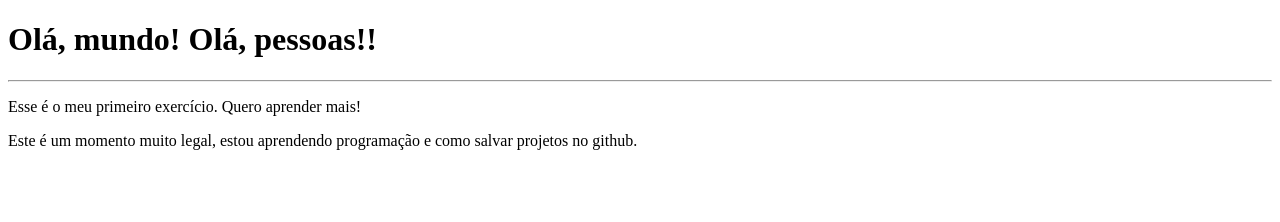
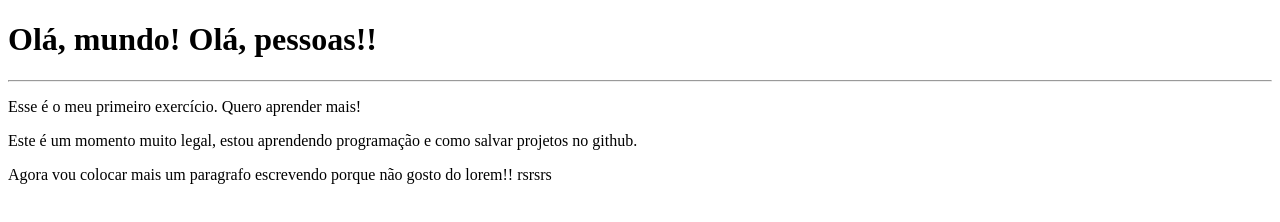
Before and after one commit to TalitaEvancely/Ola-Mundo-, a plain HTML site: page primeiro teste/index.html in a window 1280 px wide. Drawn offline with Linux system fonts and the light colour scheme.

Commit message:
mais um paragrafo

```diff
--- a/primeiro teste/index.html
+++ b/primeiro teste/index.html
@@ -16,5 +16,6 @@
     <p>
      Este é um momento muito legal, estou aprendendo programação e como salvar projetos no github.
     </p>
+    <p>Agora vou colocar mais um paragrafo escrevendo porque não gosto do lorem!! rsrsrs</p>
 </body>
 </html>
```
